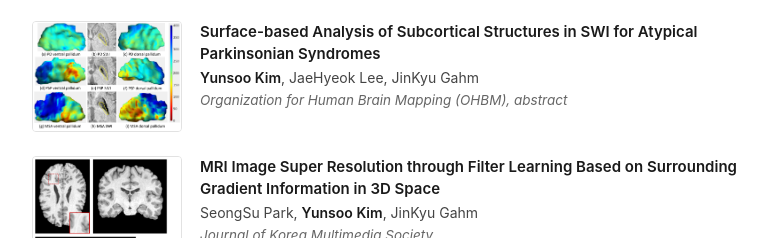
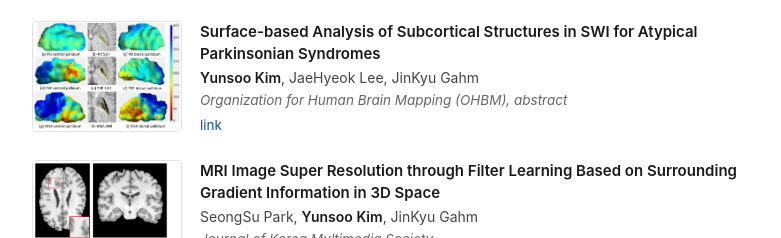
Before and after one commit to kim8yunsu16/kim8yunsu16.github.io, a plain HTML site: page index.html in a window 1280 px wide. Shown: the part 1880-2118 px from the top of the page, 402-1183 px from the left. Drawn offline with Linux system fonts and the light colour scheme.

Commit message:
Update index.html

```diff
--- a/index.html
+++ b/index.html
@@ -183,6 +183,7 @@
           <div class="pub-title">Surface-based Analysis of Subcortical Structures in SWI for Atypical Parkinsonian Syndromes</div>
           <div class="pub-authors"><span class="me">Yunsoo Kim</span>, JaeHyeok Lee, JinKyu Gahm</div>
           <div class="pub-venue">Organization for Human Brain Mapping (OHBM), abstract</div>
+          <div class="pub-links"><a href="https://drive.google.com/file/d/1Gm8-N3hB75SC0yLzlJvqe_s4JbBOr2Xz/view?usp=drive_link">link</a></div>
         </div>
       </div>
 
```
